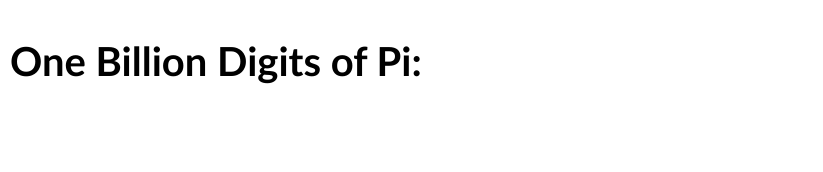
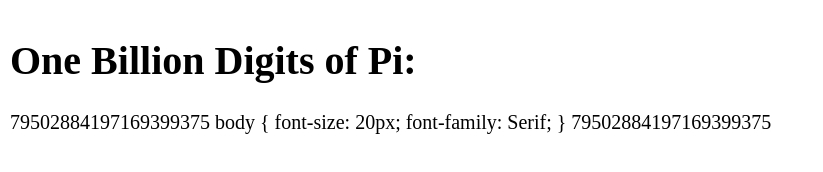
Before and after one commit to Ethan-Mircheff/pibillion, a plain HTML site: page index.html in a window 1280 px wide. Shown: the whole page, without its empty margins (0-823 px from the left). Drawn offline with nearby package versions, Linux system fonts and the light colour scheme.

Commit message:
Bug fixes

```diff
--- a/index.html
+++ b/index.html
@@ -29,7 +29,7 @@
   $.each(loadFiles, function(index, file) {
     $.get(file, function(data) {
 
-      var tempDiv = $("div").html(data);
+      var tempDiv = $("p").html(data);
       var textContent = tempDiv.text();
 
       paragraph.append(textContent);
```
